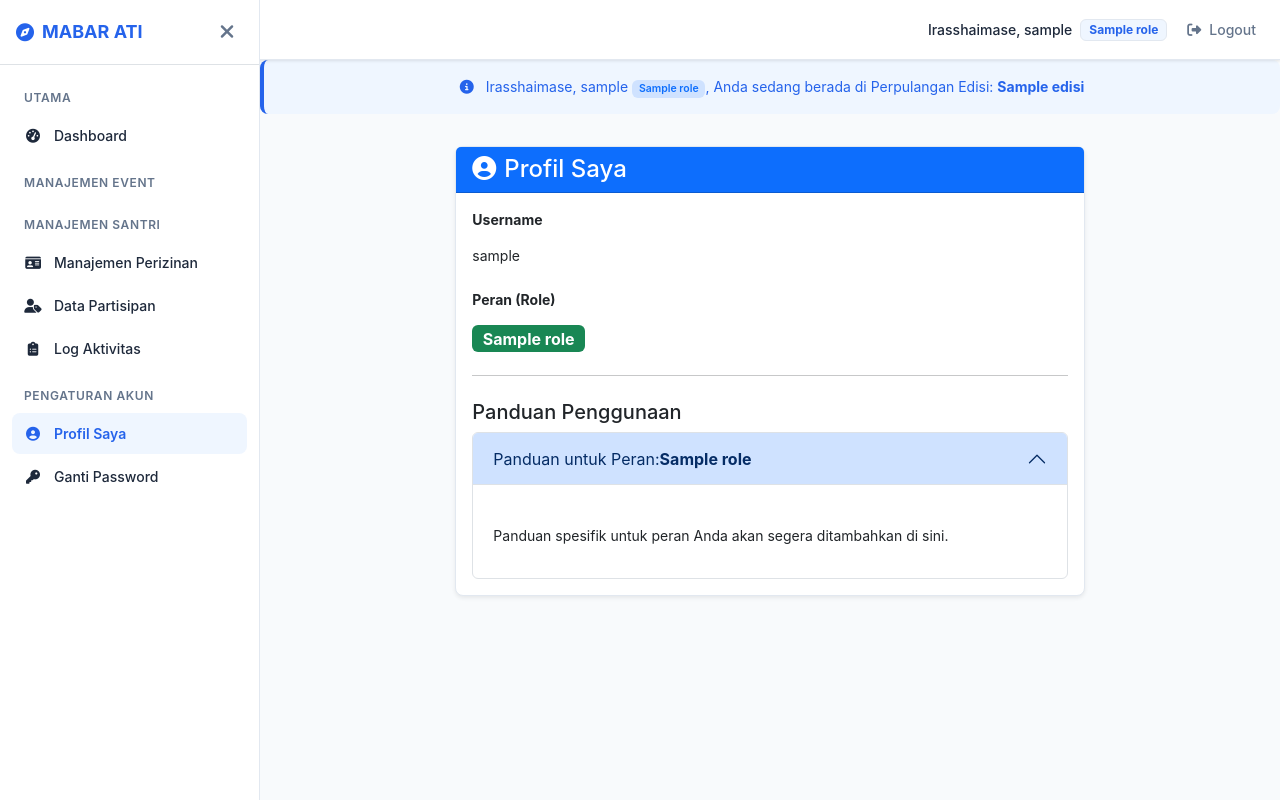
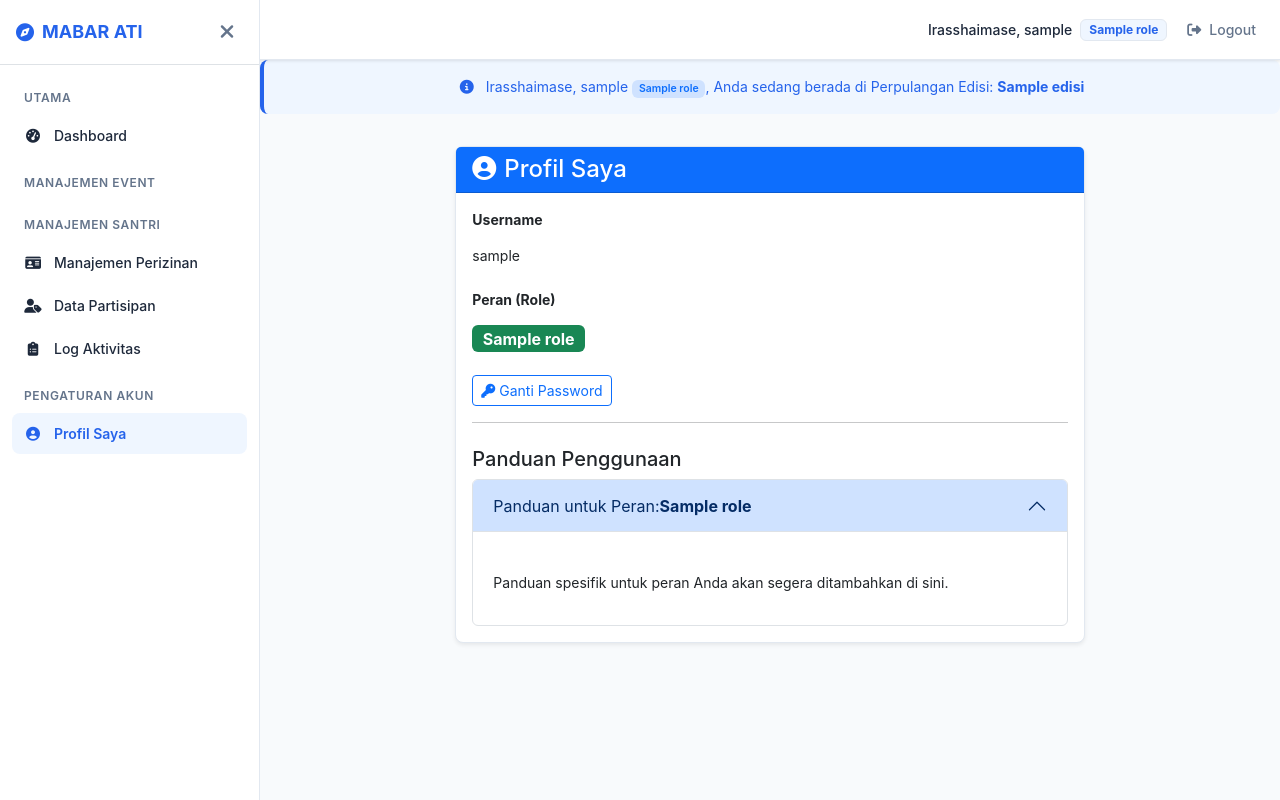
Before and after one commit to ibnualwan22/mabar-ati, a Flask app: page /admin/profil-saya in a window 1280 px wide. Run offline with Flask 3, Linux system fonts and the light colour scheme; a user stored in the database is signed in; tables that the repository leaves empty hold one stand-in row (values such as "Sample post"); some libraries are stand-ins or nearby versions.

Commit message:
merapikan ganti password

```diff
--- a/app/admin/routes.py
+++ b/app/admin/routes.py
@@ -922,7 +922,7 @@ def edit_pendaftaran(pendaftaran_id):
 
 @admin_bp.route('/pendaftaran/hapus/<int:pendaftaran_id>', methods=['POST'])
 @login_required
-@role_required('Korpus')
+@role_required('Korpus', 'Korda')
 def hapus_pendaftaran(pendaftaran_id):
     pendaftaran = Pendaftaran.query.get_or_404(pendaftaran_id)
     # Verifikasi Kepemilikan (menggunakan rombongan pulang sebagai acuan)
--- a/app/admin/templates/_admin_layout.html
+++ b/app/admin/templates/_admin_layout.html
@@ -923,11 +923,6 @@
         <i class="fas fa-user-circle"></i> Profil Saya
     </a>
 </li>
-<li class="nav-item">
-    <a href="{{ url_for('admin.ganti_password') }}" class="nav-link {{ 'active' if 'ganti_password' in request.endpoint else '' }}">
-        <i class="fas fa-key"></i> Ganti Password
-    </a>
-</li>
     </ul>
 </nav>
 
--- a/app/admin/templates/profil_saya.html
+++ b/app/admin/templates/profil_saya.html
@@ -20,6 +20,12 @@
                         <span class="badge bg-success fs-6">{{ current_user.role.name }}</span>
                     </p>
                 </div>
+                <div>
+    <a href="{{ url_for('admin.ganti_password') }}"
+       class="btn btn-outline-primary btn-sm">
+       <i class="fas fa-key"></i> Ganti Password
+    </a>
+  </div>
 
                 <hr>
 
```
